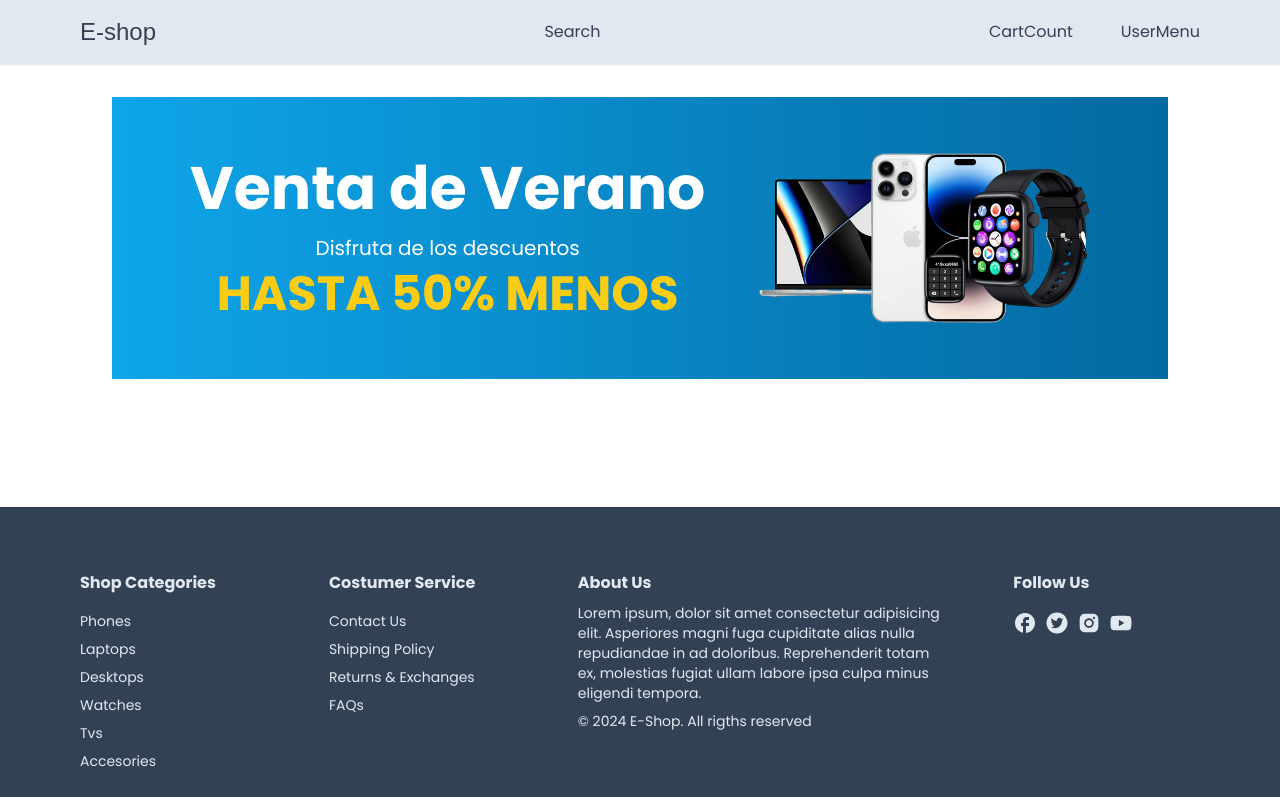
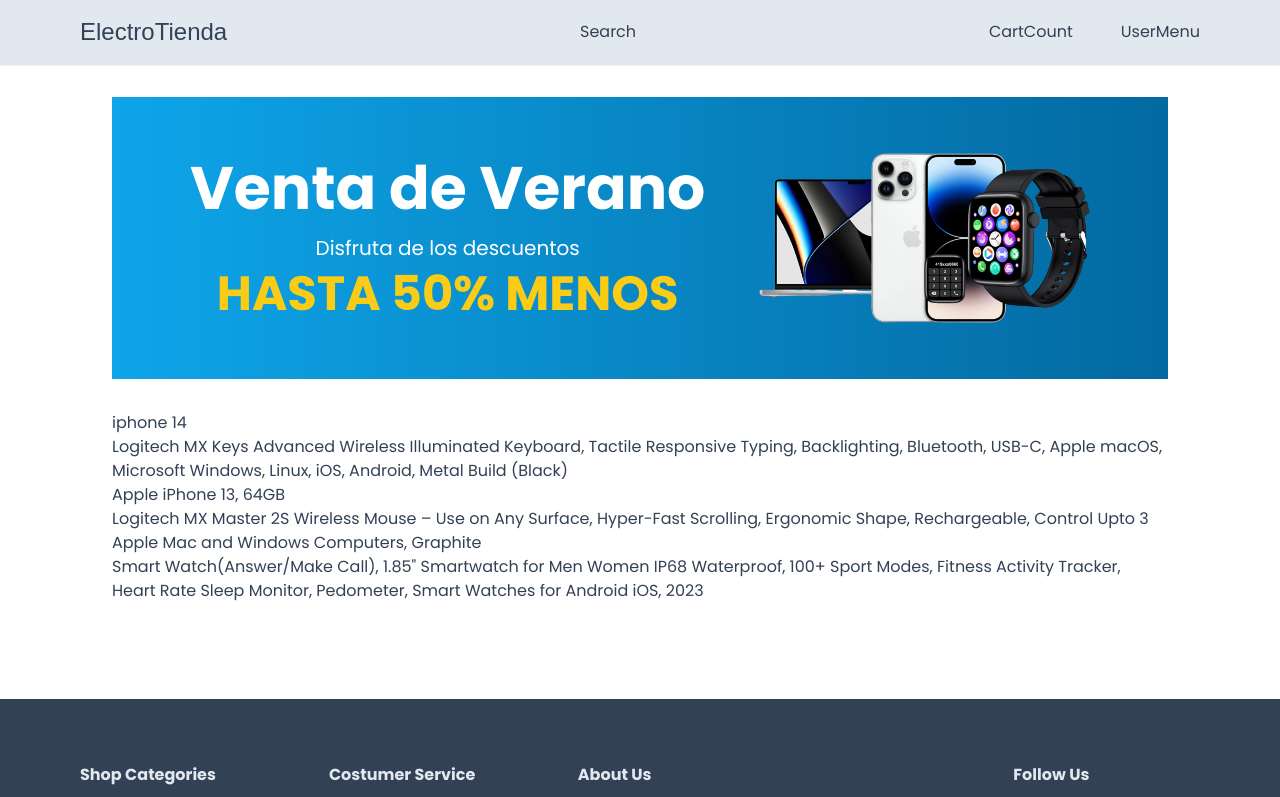
Before and after one commit to agt1984/Ecommerce, a Next.js app: page / in a window 1280 px wide. Shown: the top 797 px of the page. Built offline with nearby package versions, Linux system fonts and the light colour scheme; a web font is replaced by a local one.

Commit message:
products added

```diff
--- a/app/components/nav/NavBar.tsx
+++ b/app/components/nav/NavBar.tsx
@@ -25,7 +25,7 @@
                     gap-3
                     md:gap-0
                     ">
-                        <Link href="/" className={`${reddressed.className} font-bold text-2xl`} >E-shop</Link>
+                        <Link href="/" className={`${reddressed.className} font-bold text-2xl`} >ElectroTienda</Link>
                         <div className="hidden md:block">Search</div>
                         <div className="flex items-center gap-8 md:gap-12">
                             <div>CartCount</div>
--- a/app/page.tsx
+++ b/app/page.tsx
@@ -1,3 +1,4 @@
+import {products} from "@/utils/products";
 import Container from "./components/Container";
 import HomeBanner from "./components/HomeBanner";
 
@@ -8,6 +9,11 @@
         <div>
           <HomeBanner/>
         </div>
+        <div>
+          {products.map((product: any) => {
+            return <div>{product.name}</div>;
+          })}
+        </div>
       </Container>
     </div>
   );
--- /dev/null
+++ b/utils/products.tsx
@@ -0,0 +1,181 @@
+//I am changing the image links from firebase to amazon, firebase has issues with these direct links. Please remember to add the amazon link(that will show up at the error) instead of firebase at the cofig for it to work out.
+
+export const products = [
+  {
+    id: "64a654593e91b8e73a351e9b",
+    name: "iphone 14",
+    description: "Short description",
+    price: 2999,
+    brand: "apple",
+    category: "Phone",
+    inStock: true,
+    images: [
+      {
+        color: "White",
+        colorCode: "#FFFFFF",
+        image: "https://m.media-amazon.com/images/I/71p-tHQ0u1L._AC_SX679_.jpg",
+      },
+      {
+        color: "Gray",
+        colorCode: "#808080",
+        image: "https://m.media-amazon.com/images/I/417tEj3iJ8L._AC_.jpg",
+      },
+    ],
+    reviews: [],
+  },
+  {
+    id: "64a4ebe300900d44bb50628a",
+    name: "Logitech MX Keys Advanced Wireless Illuminated Keyboard, Tactile Responsive Typing, Backlighting, Bluetooth, USB-C, Apple macOS, Microsoft Windows, Linux, iOS, Android, Metal Build (Black)",
+    description:
+      "PERFECT STROKE KEYS - Spherically-dished keys match the shape of your fingertips, offering satisfying feedback with every tap\nCOMFORT AND STABILITY - Type with confidence on a keyboard crafted for comfort, stability, and precision",
+    price: 102.99,
+    brand: "logitech",
+    category: "Accesories",
+    inStock: true,
+    images: [
+      {
+        color: "Black",
+        colorCode: "#000000",
+        image:
+          "https://m.media-amazon.com/images/I/71gOLg2-kqL.__AC_SX300_SY300_QL70_FMwebp_.jpg",
+      },
+    ],
+    reviews: [
+      {
+        id: "64a65a6158b470c6e06959ee",
+        userId: "6475af156bad4917456e6e1e",
+        productId: "64a4ebe300900d44bb50628a",
+        rating: 5,
+        comment: "good",
+        createdDate: "2023-07-06T06:08:33.067Z",
+        user: {
+          id: "6475af156bad4917456e6e1e",
+          name: "Charles",
+          email: "example@gmail.com",
+          emailVerified: null,
+          image:
+            "https://lh3.googleusercontent.com/a/AAcHTteOiCtILLBWiAoolIW9PJH-r5825pBDl824_8LD=s96-c",
+          hashedPassword: null,
+          createdAt: "2023-05-30T08:08:53.979Z",
+          updatedAt: "2023-05-30T08:08:53.979Z",
+          role: "ADMIN",
+        },
+      },
+    ],
+  },
+  {
+    id: "648437b38c44d52b9542e340",
+    name: "Apple iPhone 13, 64GB",
+    description:
+      'The product is refurbished, fully functional, and in excellent condition. Backed by the 90-day E~Shop Renewed Guarantee.\n- This pre-owned product has been professionally inspected, tested and cleaned by Amazon qualified vendors. It is not certified by Apple.\n- This product is in "Excellent condition". The screen and body show no signs of cosmetic damage visible from 12 inches away.\n- This product will have a battery that exceeds 80% capacity relative to new.\n- Accessories may not be original, but will be compatible and fully functional. Product may come in generic box.\n- Product will come with a SIM removal tool, a charger and a charging cable. Headphone and SIM card are not included.\n- This product is eligible for a replacement or refund within 90-day of receipt if it does not work as expected.\n- Refurbished phones are not guaranteed to be waterproof.',
+    price: 40,
+    brand: "Apple",
+    category: "Phone",
+    inStock: true,
+    images: [
+      {
+        color: "Black",
+        colorCode: "#000000",
+        image: "https://m.media-amazon.com/images/I/61g+McQpg7L._AC_SX679_.jpg",
+      },
+      {
+        color: "Blue",
+        colorCode: " #0000FF",
+        image: "https://m.media-amazon.com/images/I/713Om9vCHUL._AC_SX679_.jpg",
+      },
+      {
+        color: "Red",
+        colorCode: "#FF0000",
+        image:
+          "https://m.media-amazon.com/images/I/61thdjmfHcL.__AC_SX300_SY300_QL70_FMwebp_.jpg",
+      },
+    ],
+    reviews: [
+      {
+        id: "6499b4887402b0efd394d8f3",
+        userId: "6499b184b0e9a8c8709821d3",
+        productId: "648437b38c44d52b9542e340",
+        rating: 4,
+        comment:
+          "good enough. I like the camera and casing. the delivery was fast too.",
+        createdDate: "2023-06-26T15:53:44.483Z",
+        user: {
+          id: "6499b184b0e9a8c8709821d3",
+          name: "Chaoo",
+          email: "example1@gmail.com",
+          emailVerified: null,
+          image:
+            "https://lh3.googleusercontent.com/a/AAcHTtcuRLwWi1vPKaQOcJlUurlhRAIIq2LgYccE8p32=s96-c",
+          hashedPassword: null,
+          createdAt: "2023-06-26T15:40:52.558Z",
+          updatedAt: "2023-06-26T15:40:52.558Z",
+          role: "USER",
+        },
+      },
+      {
+        id: "6499a110efe4e4de451c7edc",
+        userId: "6475af156bad4917456e6e1e",
+        productId: "648437b38c44d52b9542e340",
+        rating: 5,
+        comment: "I really liked it!!",
+        createdDate: "2023-06-26T14:30:40.998Z",
+        user: {
+          id: "6475af156bad4917456e6e1e",
+          name: "Charles",
+          email: "example@gmail.com",
+          emailVerified: null,
+          image:
+            "https://lh3.googleusercontent.com/a/AAcHTteOiCtILLBWiAoolIW9PJH-r5825pBDl824_8LD=s96-c",
+          hashedPassword: null,
+          createdAt: "2023-05-30T08:08:53.979Z",
+          updatedAt: "2023-05-30T08:08:53.979Z",
+          role: "ADMIN",
+        },
+      },
+    ],
+  },
+  {
+    id: "64a4e9e77e7299078334019f",
+    name: "Logitech MX Master 2S Wireless Mouse – Use on Any Surface, Hyper-Fast Scrolling, Ergonomic Shape, Rechargeable, Control Upto 3 Apple Mac and Windows Computers, Graphite",
+    description:
+      "Cross computer control: Game changing capacity to navigate seamlessly on 3 computers, and copy paste text, images, and files from 1 to the other using Logitech flow\nDual connectivity: Use with upto 3 Windows or Mac computers via included Unifying receiver or Bluetooth Smart wireless technology. Gesture button- Yes",
+    price: 70,
+    brand: "logitech",
+    category: "Accesories",
+    inStock: true,
+    images: [
+      {
+        color: "Graphite",
+        colorCode: " #383838",
+        image:
+          "https://m.media-amazon.com/images/I/61ni3t1ryQL.__AC_SX300_SY300_QL70_FMwebp_.jpg",
+      },
+    ],
+    reviews: [],
+  },
+  {
+    id: "649d775128b6744f0f497040",
+    name: 'Smart Watch(Answer/Make Call), 1.85" Smartwatch for Men Women IP68 Waterproof, 100+ Sport Modes, Fitness Activity Tracker, Heart Rate Sleep Monitor, Pedometer, Smart Watches for Android iOS, 2023',
+    description:
+      'Bluetooth Call and Message Reminder: The smart watch is equipped with HD speaker, after connecting to your phone via Bluetooth, you can directly use the smartwatches to answer or make calls, read messages, store contacts, view call history. The smartwatch can set up more message notifications in "GloryFit" APP. You will never miss any calls and messages during meetings, workout and riding.',
+    price: 50,
+    brand: "Nerunsa",
+    category: "Watch",
+    inStock: true,
+    images: [
+      {
+        color: "Black",
+        colorCode: "#000000",
+        image:
+          "https://m.media-amazon.com/images/I/71s4mjiit3L.__AC_SX300_SY300_QL70_FMwebp_.jpg",
+      },
+      {
+        color: "Silver",
+        colorCode: "#C0C0C0",
+        image:
+          "https://m.media-amazon.com/images/I/71zbWSRMaYL.__AC_SX300_SY300_QL70_FMwebp_.jpg",
+      },
+    ],
+    reviews: [],
+  },
+];
```
